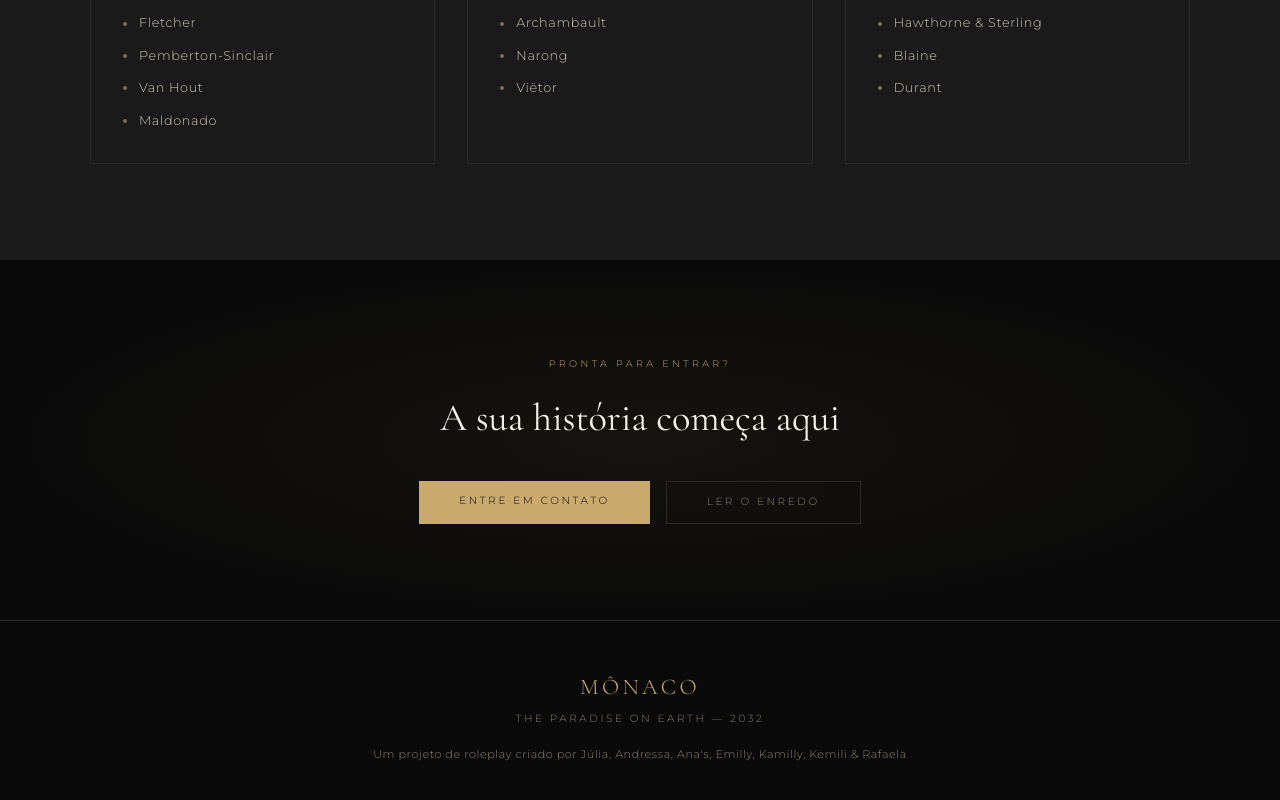
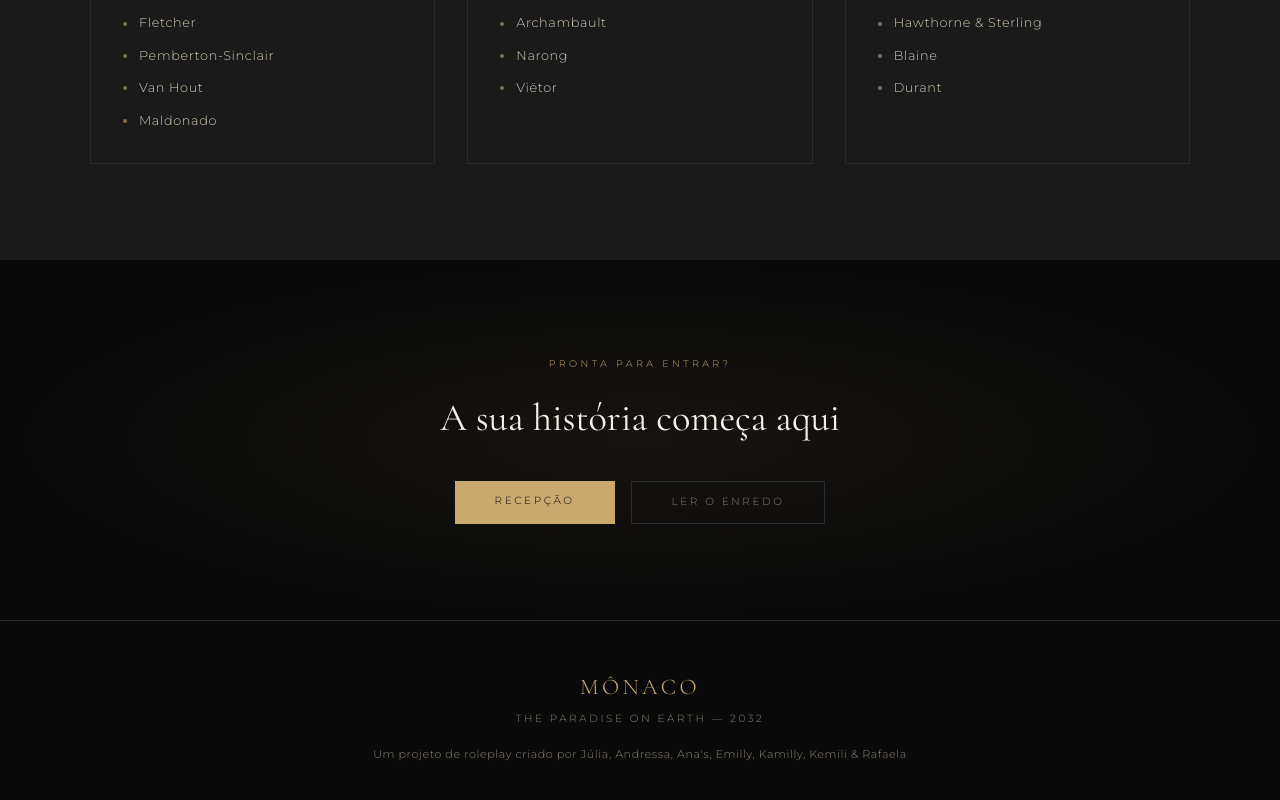
Before and after one commit to DevGuiRocha/tpoe_site, a React (Vite) app: page / in a window 1280 px wide. Shown: the part 1639-2439 px from the top of the page. Built offline with nearby package versions, Linux system fonts and the light colour scheme.

Commit message:
Feat: adição de link para a recepção do RPG

```diff
--- a/src/pages/BienvenuePage.tsx
+++ b/src/pages/BienvenuePage.tsx
@@ -55,7 +55,9 @@ export default function BienvenuePage() {
               <span>@rpgofmonaco</span>
             </a>
             <a
-              href="/contato"
+              href="https://chat.whatsapp.com/GEFtOavgfa703DgKBwsDaE?s=cl&p=a&mlu=3"
+              target="_blank"
+              rel="noopener noreferrer"
               className={styles.receptionLink}
             >
               RECEPÇÃO
--- a/src/pages/HomePage.tsx
+++ b/src/pages/HomePage.tsx
@@ -70,7 +70,14 @@ export default function HomePage() {
           <p className={styles.ctaEyebrow}>Pronta para entrar?</p>
           <h2 className={styles.ctaHeading}>A sua história começa aqui</h2>
           <div className={styles.ctaButtons}>
-            <a href="/contato" className={styles.ctaButtonPrimary}>Entre em contato</a>
+            <a
+              href="https://chat.whatsapp.com/GEFtOavgfa703DgKBwsDaE?s=cl&p=a&mlu=3"
+              target="_blank"
+              rel="noopener noreferrer"
+              className={styles.ctaButtonPrimary}
+            >
+              Recepção
+            </a>
             <a href="/enredo" className={styles.ctaButtonSecondary}>Ler o enredo</a>
           </div>
         </div>
```
